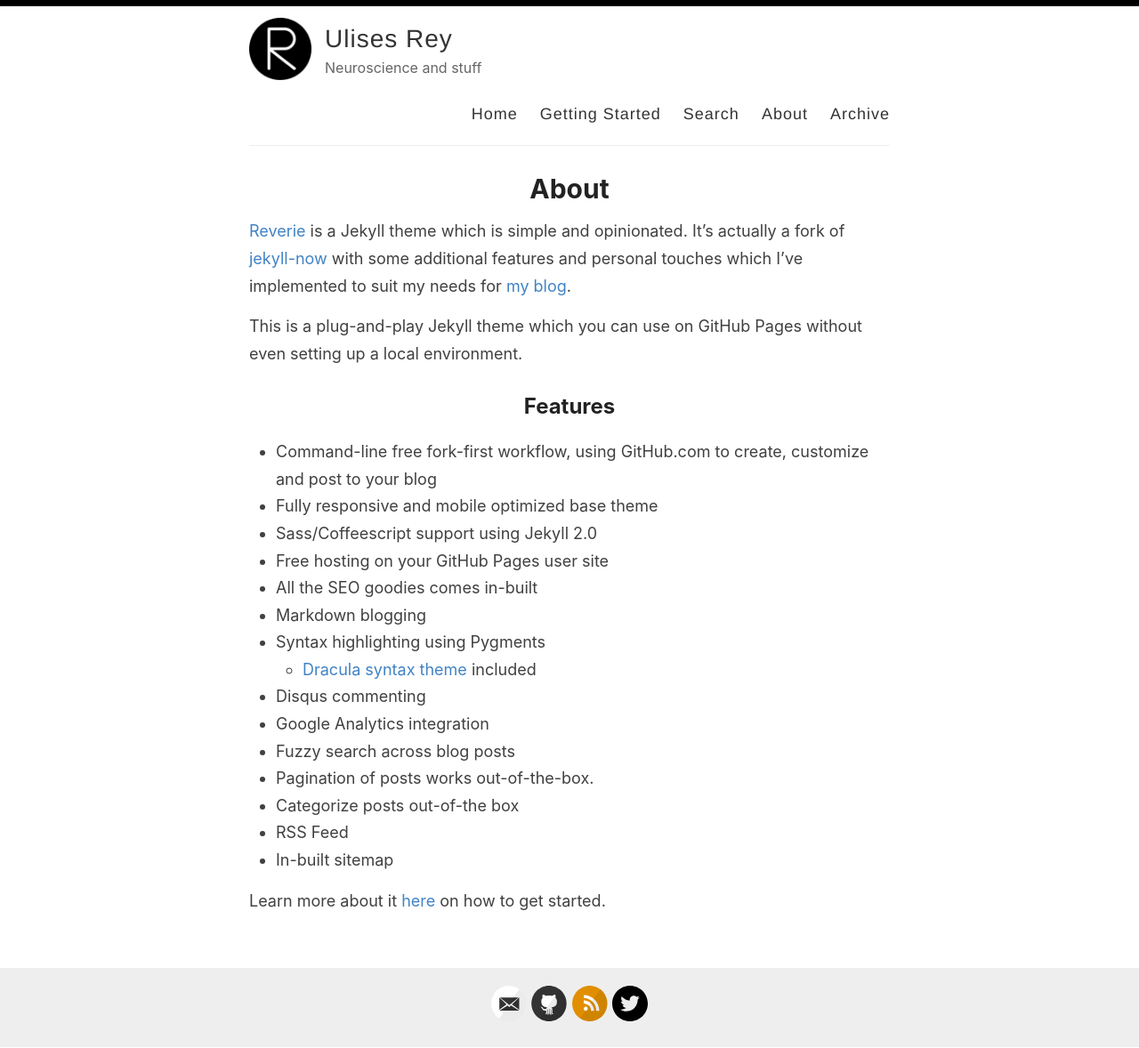
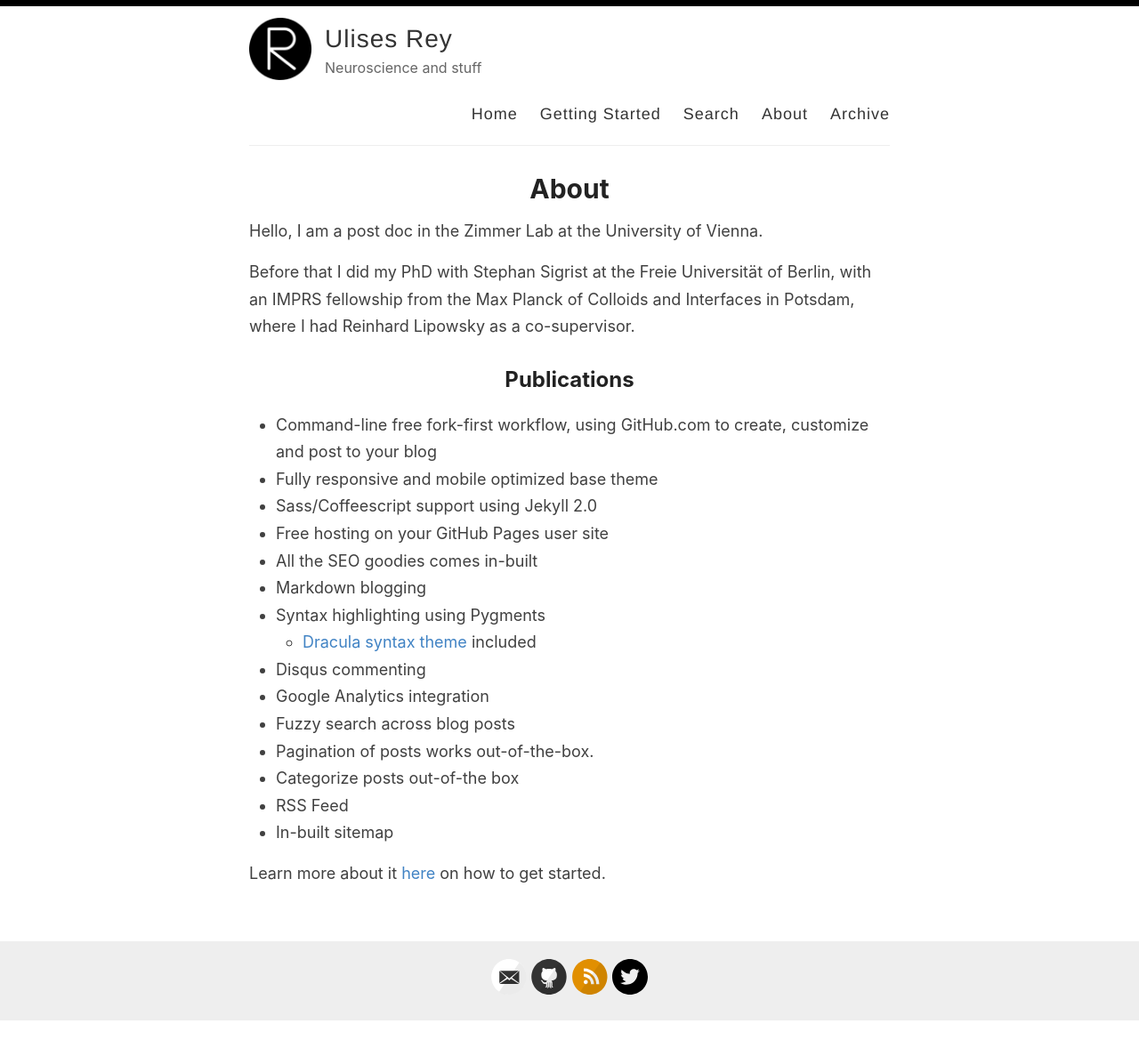
Before and after one commit to ulisesrey/ulisesrey.github.io, a Jekyll site: the page built from _pages/about.md, in a window 1280 px wide. Shown: the whole page at 89% size. Built offline with Jekyll 4.4.1, drawn with Linux system fonts in a browser that asks for light colours; after the commit the page ends 1147 px from its top, so only the background shows below that.

Commit message:
updated about page

```diff
--- a/_pages/about.md
+++ b/_pages/about.md
@@ -4,11 +4,11 @@
 permalink: /about/
 ---
 
-[Reverie](https://github.com/amitmerchant1990/reverie) is a Jekyll theme which is simple and opinionated. It's actually a fork of [jekyll-now](https://github.com/barryclark/jekyll-now) with some additional features and personal touches which I've implemented to suit my needs for [my blog](https://www.amitmerchant.com).
+Hello, I am a post doc in the Zimmer Lab at the University of Vienna.
 
-This is a plug-and-play Jekyll theme which you can use on GitHub Pages without even setting up a local environment.
+Before that I did my PhD with Stephan Sigrist at the Freie Universität of Berlin, with an IMPRS fellowship from the Max Planck of Colloids and Interfaces in Potsdam, where I had Reinhard Lipowsky as a co-supervisor.
 
-## Features
+## Publications
 
 - Command-line free fork-first workflow, using GitHub.com to create, customize and post to your blog
 - Fully responsive and mobile optimized base theme
```
